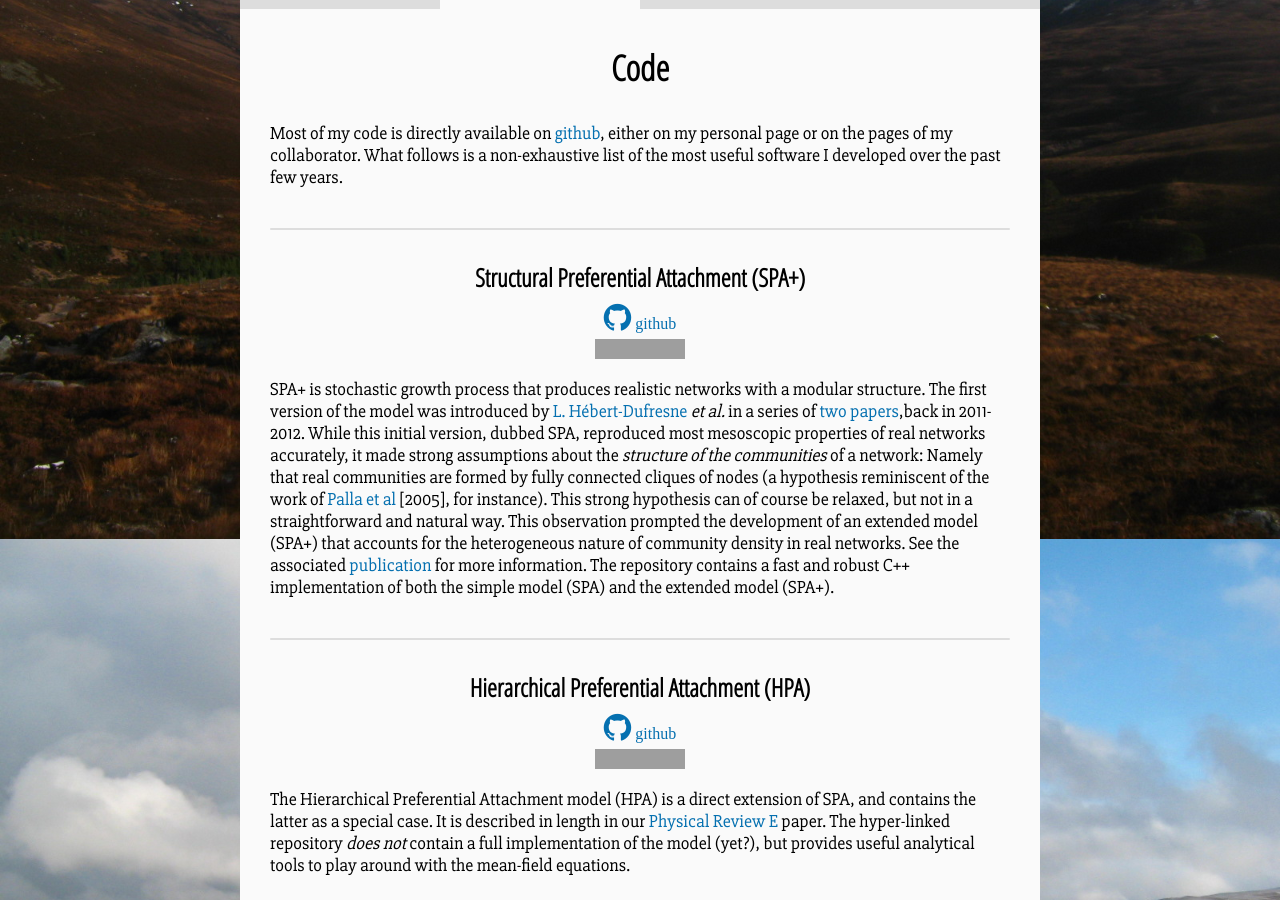
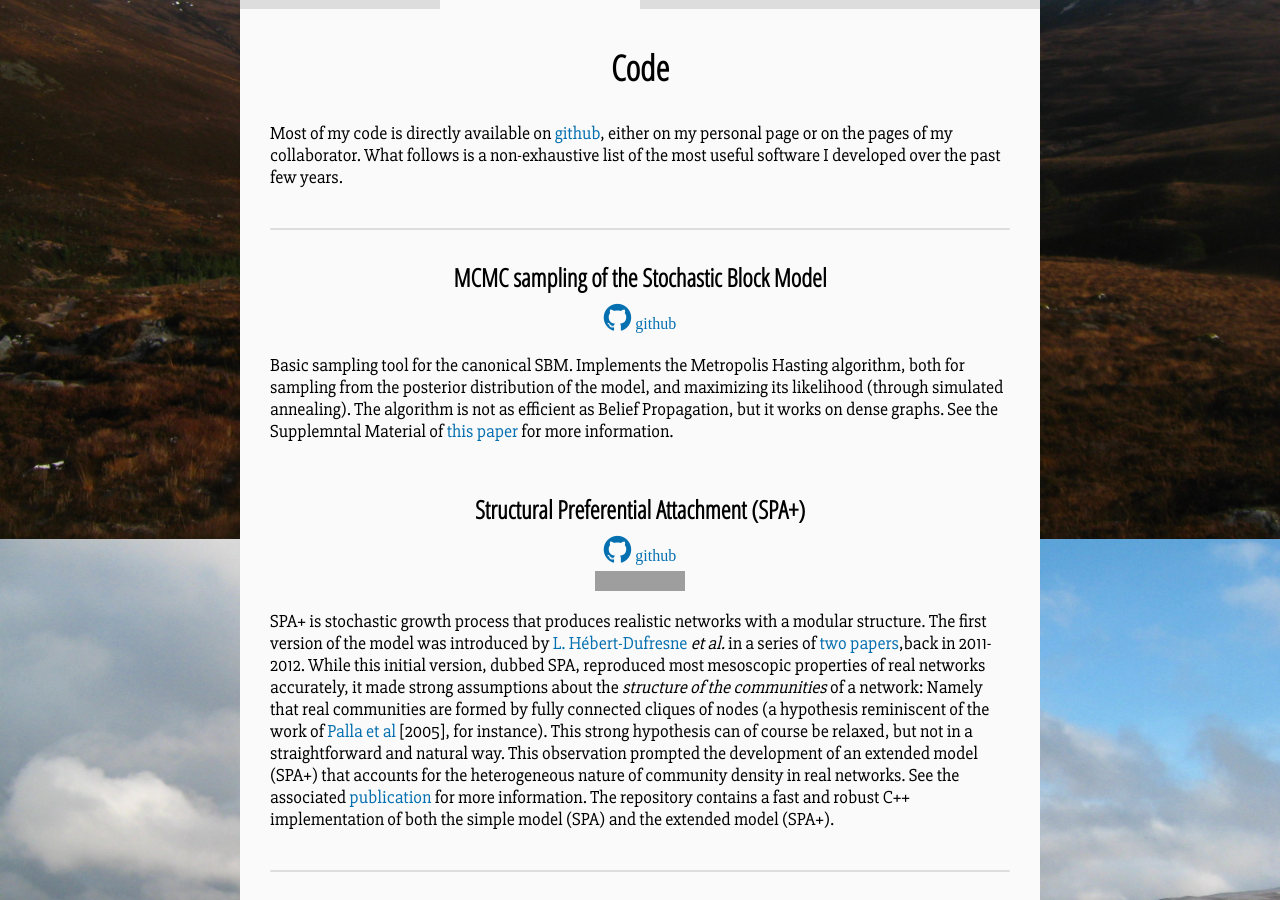
Before and after one commit to jg-you/jg-you.github.io, a Jekyll site: the page built from code.md, in a window 1280 px wide and 900 px high, scrolled down 421 px. Built offline with Jekyll 4.4.1, drawn with Linux system fonts in a browser that asks for light colours; comment, search, counter and statistics services are not loaded; grey boxes are pictures that could not be loaded.

Commit message:
Added link to SBM mcmc sampler

```diff
--- a/code.md
+++ b/code.md
@@ -9,6 +9,18 @@ What follows is a non-exhaustive list of the most useful software I developed ov
 
 
 <div class="end-of-post"></div>
+
+### MCMC sampling of the Stochastic Block Model
+
+<div class="code-links">
+<a href="https://github.com/jg-you/sbm_canonical_mcmc/"><i class="fa fa-github fa-2x"
+aria-hidden="true"></i> github</a><br/>
+</div>
+
+Basic sampling tool for the canonical SBM. Implements the Metropolis Hasting algorithm, both for sampling from the
+posterior distribution of the model, and maximizing its likelihood (through simulated annealing).
+The algorithm is not as efficient as Belief Propagation, but it works on dense graphs.
+See the Supplemntal Material of [this paper](https://arxiv.org/abs/1701.00062) for more information.
 
 ### Structural Preferential Attachment (SPA+)
 
```
